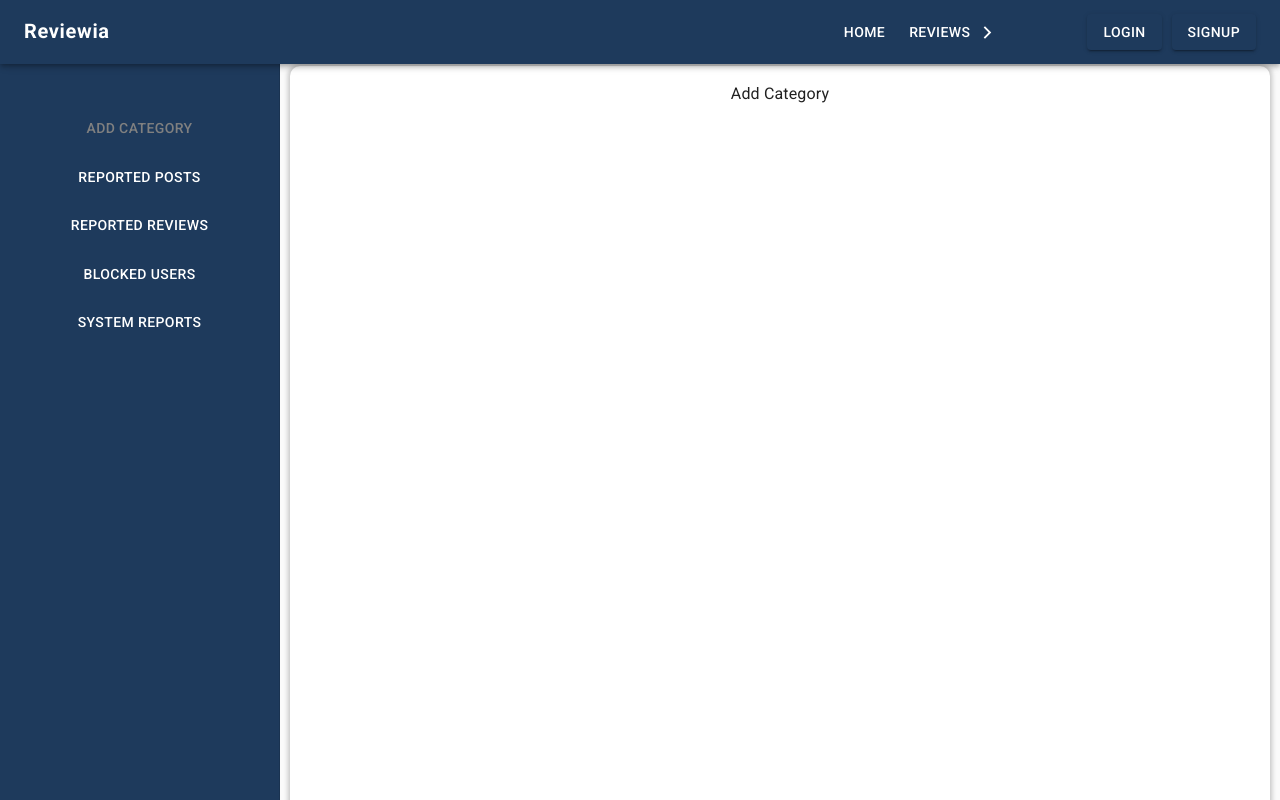
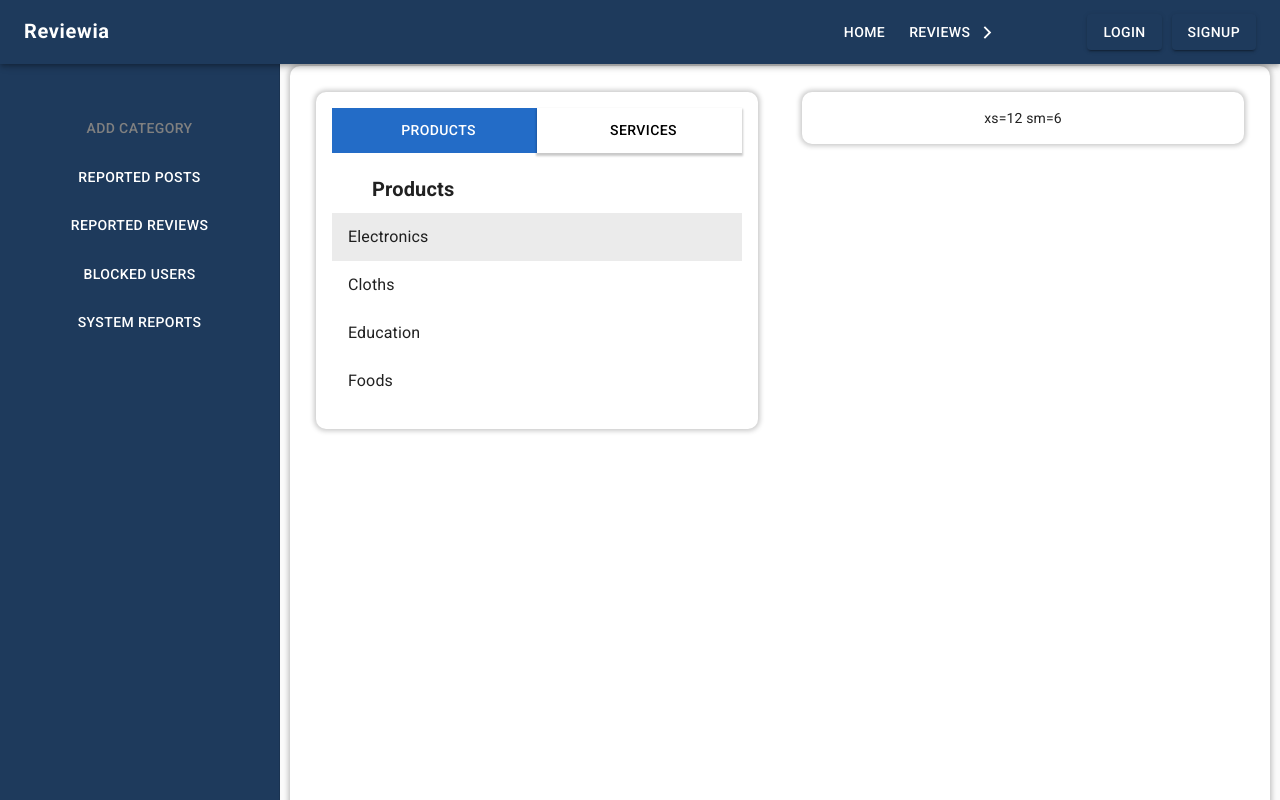
Before and after one commit to dev-stream-lk/reviewia, a React (Create React App) app: page /dashboard in a window 1280 px wide. Shown: the top 800 px of the page. Built offline with nearby package versions, Linux system fonts and the light colour scheme; the HTML template or start-up script is replaced by a standard one.

Commit message:
Dashboard add category created

```diff
--- /dev/null
+++ b/src/components/comp_addCategory.js
@@ -0,0 +1,115 @@
+import {
+  Grid,
+  makeStyles,
+  Typography,
+  List,
+  ListItem,
+  ListItemText,
+  Button,
+  IconButton,
+  Tooltip,
+  CardMedia,
+  CardHeader,
+  Avatar,
+  CardContent,
+} from "@material-ui/core";
+import React, { useEffect, useState } from "react";
+import Controls from "../components/Controls";
+import ProductCategory from "../components/productCategory"
+import ServiceCategory from "../components/serviceCategory";
+
+const useStyles = makeStyles((theme) => ({
+  root: {
+    flexGrow: 1,
+  },
+
+  wrapper: {
+    padding: theme.spacing(0),
+    [theme.breakpoints.up("md")]: {
+      padding: theme.spacing(2),
+    },
+  },
+
+  paper: {
+    marginTop: theme.spacing(0),
+  },
+  paperDiv: {
+    padding: `${theme.spacing(0)}px ${theme.spacing(0)}px ${theme.spacing(
+      4
+    )}px ${theme.spacing(0)}px !important`,
+  },
+}));
+
+export default function AddCaregory() {
+  const classes = useStyles();
+  var flag = 0;
+  const [selected, setSelected] = useState(flag);
+
+
+  return (
+    <Grid container spacing={3}>
+      <Grid item xs={12} sm={6}>
+        <Controls.Paper className={classes.paper}>
+          <Grid container alignItems="center">
+            <Grid
+              item
+              xs={6}
+              style={
+                selected === 0
+                  ? { backgroundColor: "#236CC7" }
+                  : { boxShadow: "0px 2px 2px 1px rgba(0,0,0,0.21)" }
+              }
+            >
+              <Controls.ActionButton
+                onClick={() => setSelected(0)}
+                style={{
+                  width: "100%",
+                  height: "100%",
+                  ...(selected === 0 ? { color: "white" } : { color: "black" }),
+                }}
+              >
+                Products
+              </Controls.ActionButton>
+            </Grid>
+            <Grid
+              item
+              xs={6}
+              style={
+                selected === 1
+                  ? { backgroundColor: "#236CC7" }
+                  : { boxShadow: "0px 2px 2px 1px rgba(0,0,0,0.21)" }
+              }
+            >
+              <Controls.ActionButton
+                onClick={() => setSelected(1)}
+                style={{
+                  width: "100%",
+                  height: "100%",
+                  ...(selected === 1 ? { color: "white" } : { color: "black" }),
+                }}
+              >
+                Services
+              </Controls.ActionButton>
+            </Grid>
+            <Grid item xs={12}>
+              <Typography
+                variant="h6"
+                align="left"
+                style={{ marginTop: "20px", marginLeft: 40, fontWeight: 600 }}
+                component="div"
+              >
+                {selected === 0 ? "Products" : "Service"}
+              </Typography>
+              <Grid>
+                {selected === 0 ? <ProductCategory /> : <ServiceCategory />}
+              </Grid>
+            </Grid>
+          </Grid>
+        </Controls.Paper>
+      </Grid>
+      <Grid item xs={12} sm={6}>
+        <Controls.Paper className={classes.paper}>xs=12 sm=6</Controls.Paper>
+      </Grid>
+    </Grid>
+  );
+}
--- a/src/components/comp_blockedUsers.js
+++ b/src/components/comp_blockedUsers.js
@@ -57,7 +57,7 @@ export default function BlockedUsers() {
                 ...(selected === 0 ? { color: "white" } : { color: "black" }),
               }}
             >
-              Reperted Users
+              Reported Users
             </Controls.ActionButton>
           </Grid>
           <Grid
--- /dev/null
+++ b/src/components/productCategory.js
@@ -0,0 +1,54 @@
+import {
+  Grid,
+  makeStyles,
+  Typography,
+  List,
+  ListItem,
+  ListItemText,
+  Button,
+  IconButton,
+  Tooltip,
+  CardMedia,
+  CardHeader,
+  Avatar,
+  CardContent,
+} from "@material-ui/core";
+import React, { useEffect, useState } from "react";
+import Controls from "../components/Controls";
+
+
+export default function ProductCategory(){
+
+
+      const [selectedIndex, setSelectedIndex] = React.useState(1);
+
+      const handleListItemClick = (event, index) => {
+        console.log(index);
+        //call the function to gain sub classes..using index as id.
+
+        setSelectedIndex(index);
+      };
+
+
+
+    const [products, setProduct] = useState([
+    { title: "Electronics", id: 1 },
+    { title: "Cloths", id: 2 },
+    { title: "Education", id: 3 },
+    { title: "Foods", id: 4 },
+  ]);
+
+    return (
+      <List component="nav" aria-label="secondary mailbox folder">
+        {products.map((product) => (
+          <ListItem
+            button
+            selected={selectedIndex === product["id"]}
+            onClick={(event) => handleListItemClick(event, product["id"])}
+          >
+            <ListItemText primary={product.title} />
+          </ListItem>
+        ))}
+      </List>
+    );
+}
--- /dev/null
+++ b/src/components/serviceCategory.js
@@ -0,0 +1,47 @@
+import {
+  Grid,
+  makeStyles,
+  Typography,
+  List,
+  ListItem,
+  ListItemText,
+  Button,
+  IconButton,
+  Tooltip,
+  CardMedia,
+  CardHeader,
+  Avatar,
+  CardContent,
+} from "@material-ui/core";
+import React, { useEffect, useState } from "react";
+import Controls from "../components/Controls";
+
+export default function ServiceCategory() {
+  const [selectedIndex, setSelectedIndex] = React.useState(1);
+
+  const handleListItemClick = (event, index) => {
+    //call the function to gain sub classes..using index as id.
+    setSelectedIndex(index);
+  };
+
+  const [services, setService] = useState([
+    { title: "Electronics service", id: 1 },
+    { title: "Cloths service", id: 2 },
+    { title: "Education service", id: 3 },
+    { title: "Foods service", id: 4 },
+  ]);
+
+  return (
+    <List component="nav" aria-label="secondary mailbox folder">
+      {services.map((service) => (
+        <ListItem
+          button
+          selected={selectedIndex === service["id"]}
+          onClick={(event) => handleListItemClick(event, service["id"])}
+        >
+          <ListItemText primary={service.title} />
+        </ListItem>
+      ))}
+    </List>
+  );
+}
--- a/src/pages/DashBoard.js
+++ b/src/pages/DashBoard.js
@@ -14,6 +14,7 @@ import Header from "../components/Header";
 import ReportedBannedPost from "../components/comp_reportedPostList";
 import ReportedHiddenReview from "../components/comp_reportHiddenReview";
 import BlockedUsers from "../components/comp_blockedUsers";
+import AddCaregory from "../components/comp_addCategory";
 
 const drawerWidth = 280;
 
@@ -140,7 +141,7 @@ export default function DashBoard(props) {
           <Grid container>
             <Grid item xs={12}>
               <Controls.Paper className={classes.dashboardContentPaper}>
-                {selected === 1 ? <Typography>Add Category</Typography> : null}
+                {selected === 1 ? <AddCaregory/> : null}
 
                 {selected === 2 ? <ReportedBannedPost /> : null}
 
```
Also changed, not shown: src/pages/Login.js (line endings or trailing spaces).
